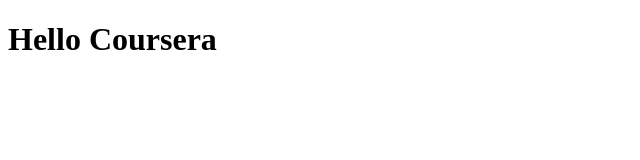
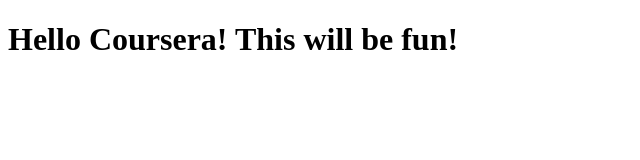
Before and after one commit to WyshfulThinking/coursera-htmlcss, a plain HTML site: page site/index.html in a window 1280 px wide. Shown: the whole page, without its empty margins (0-640 px from the left). Drawn offline with Linux system fonts and the light colour scheme.

Commit message:
Small change to thingie

```diff
--- a/site/index.html
+++ b/site/index.html
@@ -4,6 +4,6 @@
 	<title>Hello Coursera</title>
 </head>
 <body>
-<h1>Hello Coursera</h1>
+<h1>Hello Coursera!  This will be fun!</h1>
 </body>
 </html>
```
